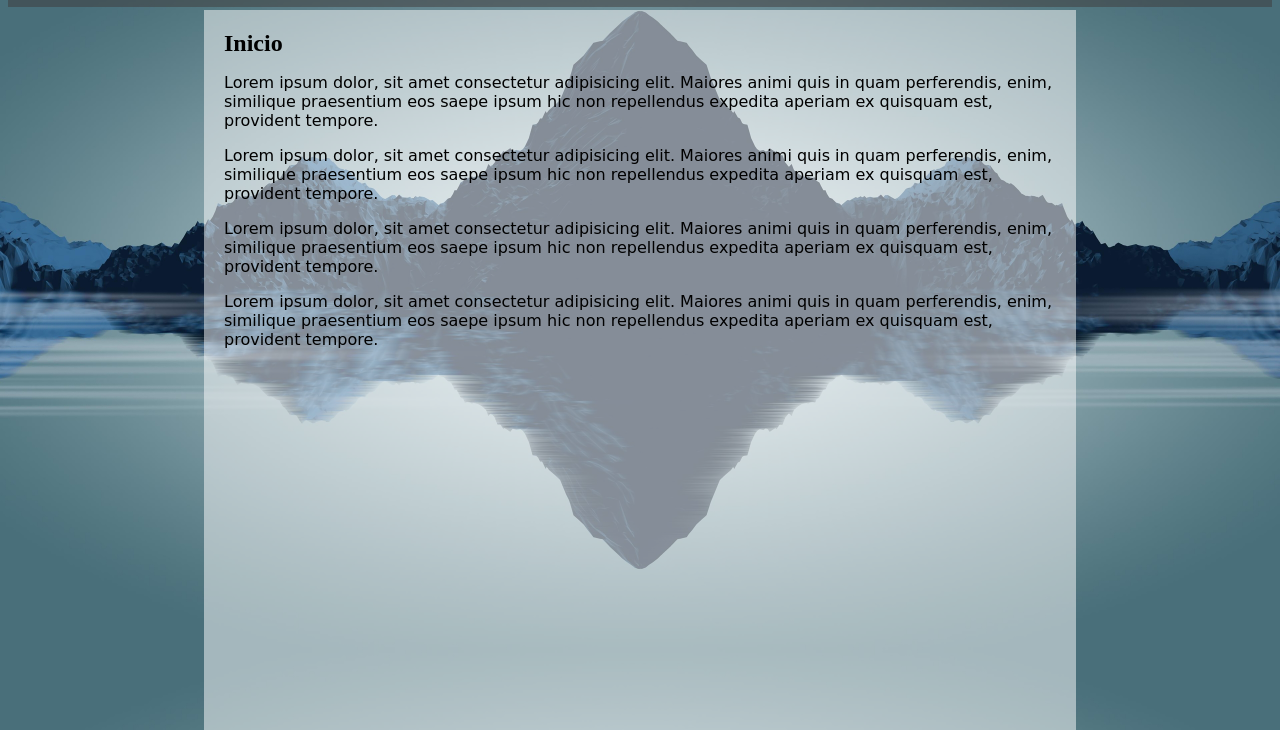
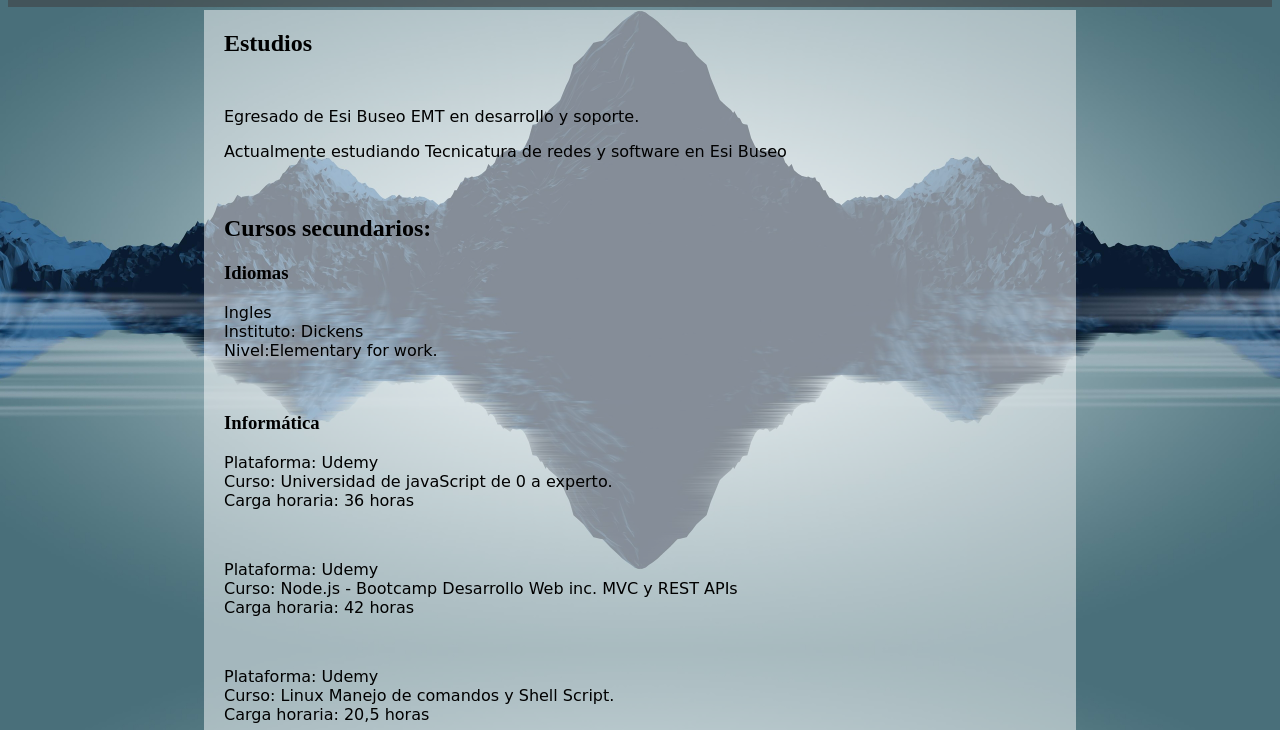
Before and after one commit to GuillermoOrgoroso/portafolio, a plain HTML site: page estudios.html in a window 1280 px wide. Shown: the part 70-800 px from the top of the page. Drawn offline with Linux system fonts and the light colour scheme; a script that the page names is missing; a web font is replaced by a local one.

Commit message:
Contenido en estudio y contacto modificados

```diff
--- a/estudios.html
+++ b/estudios.html
@@ -23,11 +23,48 @@
 </nav>
 
 <div class="cuadro-texto">
-  <h1>Inicio</h1>
-  <p>Lorem ipsum dolor, sit amet consectetur adipisicing elit. Maiores animi quis in quam perferendis, enim, similique praesentium eos saepe ipsum hic non repellendus expedita aperiam ex quisquam est, provident tempore.</p>
-  <p>Lorem ipsum dolor, sit amet consectetur adipisicing elit. Maiores animi quis in quam perferendis, enim, similique praesentium eos saepe ipsum hic non repellendus expedita aperiam ex quisquam est, provident tempore.</p>
-  <p>Lorem ipsum dolor, sit amet consectetur adipisicing elit. Maiores animi quis in quam perferendis, enim, similique praesentium eos saepe ipsum hic non repellendus expedita aperiam ex quisquam est, provident tempore.</p>
-  <p>Lorem ipsum dolor, sit amet consectetur adipisicing elit. Maiores animi quis in quam perferendis, enim, similique praesentium eos saepe ipsum hic non repellendus expedita aperiam ex quisquam est, provident tempore.</p>
+  <h1>Estudios</h1>
+  <br>
+
+  <p>Egresado de Esi Buseo EMT en desarrollo y soporte.</p>
+  <p>Actualmente estudiando Tecnicatura de redes y software en Esi Buseo</p>
+  <br>
+
+
+  <h2>Cursos secundarios:</h2>
+
+    <h3>Idiomas</h3>
+<p>
+    Ingles
+    <br>
+    Instituto: Dickens
+    <br>
+    Nivel:Elementary for work.
+  </p>
+
+    <br>
+    <h3>Informática</h3>
+
+    <p>Plataforma: Udemy
+      <br>
+      Curso: Universidad de javaScript de 0 a experto.
+      <br>
+      Carga horaria: 36 horas</p>
+    <br>
+   <p>Plataforma: Udemy
+    <br>
+    Curso: Node.js - Bootcamp Desarrollo Web inc. MVC y REST APIs
+    <br>
+    Carga horaria: 42 horas</p>
+    <br>
+
+    <p>Plataforma: Udemy
+      <br>
+      Curso: Linux Manejo de comandos y Shell Script.
+      <br>
+      Carga horaria: 20,5 horas</p>
+
+
 
 </div>
 
```
Also changed, not shown: Contacto.html (+1 -1 lines).
